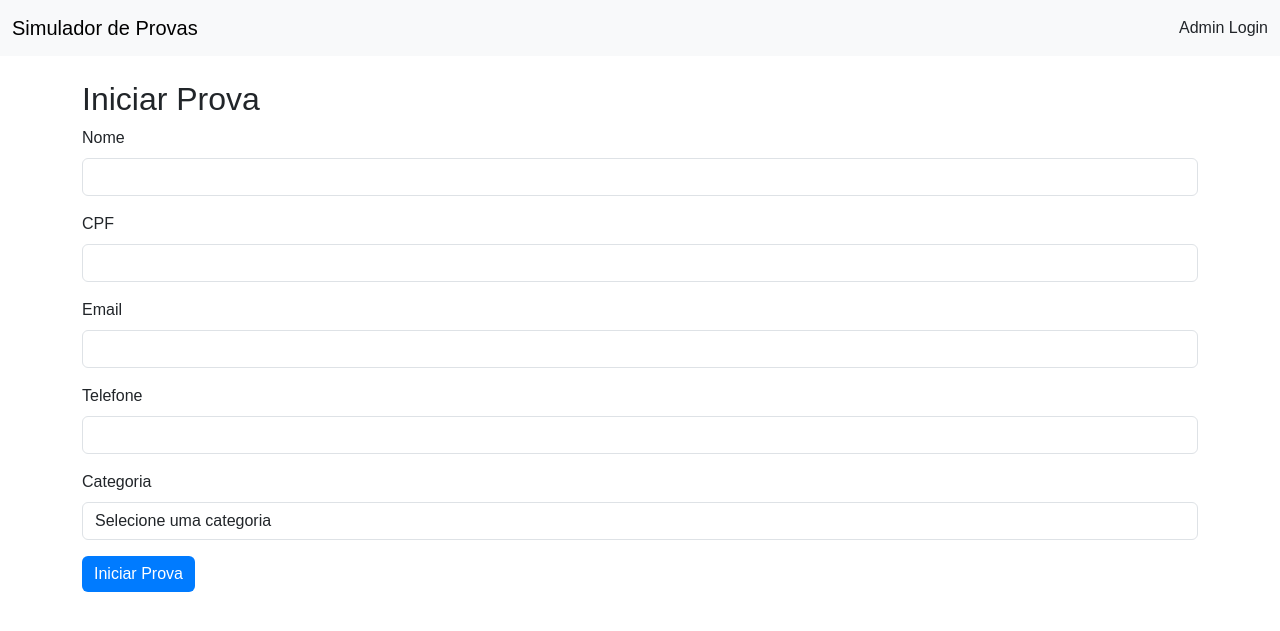
After one commit to douglasinforj/sistema_simulador_provas, a Django app: page / in a window 1280 px wide. The commit adds this page. Shown: the top 631 px of the page. Run offline with Django 5.2, Linux system fonts and the light colour scheme; tables that the repository leaves empty hold one stand-in row (values such as "Sample post"); some libraries are stand-ins or nearby versions.

Commit message:
Adicionando projeto

```diff
--- a/prova/models.py
+++ b/prova/models.py
@@ -1,5 +1,4 @@
 from django.db import models
-from django.contrib.auth.models import User
 import uuid
 
 class Categoria(models.Model):
@@ -11,7 +10,7 @@ class Categoria(models.Model):
 class Questao(models.Model):
     enunciado = models.TextField()
     imagem = models.ImageField(upload_to='questoes/', blank=True, null=True)
-    categoria = models.ForeignKey(Categoria, on_delete=models.SET_NULL, null=True, blank=True)
+    categoria = models.ForeignKey(Categoria, on_delete=models.SET_NULL, null=True)
     created_at = models.DateTimeField(auto_now_add=True)
 
     def __str__(self):
@@ -27,9 +26,10 @@ class Alternativa(models.Model):
 
 class Prova(models.Model):
     candidato_nome = models.CharField(max_length=200)
-    candidato_cpf = models.CharField(max_length=14, unique=True)
+    candidato_cpf = models.CharField(max_length=14)
     candidato_email = models.EmailField()
     candidato_telefone = models.CharField(max_length=15)
+    categoria = models.ForeignKey(Categoria, on_delete=models.SET_NULL, null=True)
     questoes = models.ManyToManyField(Questao)
     nota = models.FloatField(null=True, blank=True)
     data_realizacao = models.DateTimeField(auto_now_add=True)
@@ -42,18 +42,20 @@ class Prova(models.Model):
             return 0
         acertos = 0
         for questao in self.questoes.all():
-            respostas_corretas = questao.alternativas.filter(is_correct=True)
-            respostas_marcadas = Resposta.objects.filter(prova=self, alternativa__questao=questao)
-            if respostas_marcadas.count() == respostas_corretas.count():
-                todas_corretas = all(r.alternativa.is_correct for r in respostas_marcadas)
-                if todas_corretas and respostas_marcadas.exists():
-                    acertos += 1
+            respostas_corretas = set(questao.alternativas.filter(is_correct=True).values_list('id', flat=True))
+            escolhas_candidato = set(EscolhaCandidato.objects.filter(prova=self, alternativa__questao=questao).values_list('alternativa_id', flat=True))
+            if escolhas_candidato == respostas_corretas and escolhas_candidato:
+                acertos += 1
         return (acertos / total_questoes) * 10
 
     def __str__(self):
         return f"Prova de {self.candidato_nome} - {self.data_realizacao}"
 
-class Resposta(models.Model):
+    class Meta:
+        unique_together = ('candidato_cpf', 'categoria')
+
+
+class EscolhaCandidato(models.Model):
     prova = models.ForeignKey(Prova, on_delete=models.CASCADE)
     alternativa = models.ForeignKey(Alternativa, on_delete=models.CASCADE)
     created_at = models.DateTimeField(auto_now_add=True)
--- /dev/null
+++ b/prova/templates/prova/iniciar_prova.html
@@ -0,0 +1,34 @@
+{% extends 'base.html' %}
+{% load crispy_forms_tags %}
+{% block content %}
+    <h2>Iniciar Prova</h2>
+    <form method="post">
+        {% csrf_token %}
+        <div class="mb-3">
+            <label for="nome" class="form-label">Nome</label>
+            <input type="text" class="form-control" id="nome" name="nome" required>
+        </div>
+        <div class="mb-3">
+            <label for="cpf" class="form-label">CPF</label>
+            <input type="text" class="form-control" id="cpf" name="cpf" required>
+        </div>
+        <div class="mb-3">
+            <label for="email" class="form-label">Email</label>
+            <input type="email" class="form-control" id="email" name="email" required>
+        </div>
+        <div class="mb-3">
+            <label for="telefone" class="form-label">Telefone</label>
+            <input type="text" class="form-control" id="telefone" name="telefone" required>
+        </div>
+        <div class="mb-3">
+            <label for="categoria" class="form-label">Categoria</label>
+            <select class="form-control" id="categoria" name="categoria" required>
+                <option value="">Selecione uma categoria</option>
+                {% for categoria in categorias %}
+                    <option value="{{ categoria.id }}">{{ categoria.nome }}</option>
+                {% endfor %}
+            </select>
+        </div>
+        <button type="submit" class="btn btn-primary">Iniciar Prova</button>
+    </form>
+{% endblock %}
--- /dev/null
+++ b/prova/urls.py
@@ -0,0 +1,8 @@
+from django.urls import path
+from . import views
+
+urlpatterns = [
+    path('', views.iniciar_prova, name='iniciar_prova'),
+    path('prova/<uuid:prova_uuid>', views.realizar_prova, name='realizar_prova'),
+    path('resultado/<uuid:prova_uuid>/', views.resultado_prova, name='resultado_prova'),
+]
--- a/prova/views.py
+++ b/prova/views.py
@@ -1,8 +1,9 @@
-from django.shortcuts import render, redirect
+from django.shortcuts import render, redirect, get_object_or_404
 import re
 from django.contrib import messages
-from .models import Categoria, Questao, Prova
+from .models import Categoria, Questao, Prova, Alternativa, EscolhaCandidato
 import random
+from django.db import IntegrityError
 
 def validar_cpf(cpf):
     cpf = re.sub(r'\D', '', cpf)
@@ -23,29 +24,62 @@ def iniciar_prova(request):
         candidato_cpf = request.POST['cpf']
         candidato_email = request.POST['email']
         candidato_telefone = request.POST['telefone']
-        quantidade_questoes = int(request.POST['quantidade_questoes'])
-        categoria_id = request.POST.get('categoria')
+        categoria_id = request.POST['categoria']
 
         if not validar_cpf(candidato_cpf):
             messages.error(request, 'CPF inválido.')
             return render(request, 'prova/iniciar_prova.html', {'categorias': Categoria.objects.all()})
 
-        questoes = Questao.objects.all()
-        if categoria_id:
-            questoes = questoes.filter(categoria_id=categoria_id)
-        questoes = list(questoes)
-        if len(questoes) < quantidade_questoes:
+        try:
+            categoria = Categoria.objects.get(id=categoria_id)
+        except Categoria.DoesNotExist:
+            messages.error(request, 'Categoria inválida.')
+            return render(request, 'prova/iniciar_prova.html', {'categorias': Categoria.objects.all()})
+
+        # Verificar se o CPF já foi usado para esta categoria
+        if Prova.objects.filter(candidato_cpf=candidato_cpf, categoria=categoria).exists():
+            messages.error(request, 'Este CPF já foi usado para uma prova nesta categoria.')
+            return render(request, 'prova/iniciar_prova.html', {'categorias': Categoria.objects.all()})
+
+        questoes = list(Questao.objects.filter(categoria=categoria))
+        if len(questoes) < 4:
             messages.error(request, 'Não há questões suficientes na categoria selecionada.')
-            return render(request, 'prova/iniciar_prova.html', {'categoria': Categoria.objects.all()} )
+            return render(request, 'prova/iniciar_prova.html', {'categorias': Categoria.objects.all()})
 
-        questoes_selecionadas = random.sample(questoes, quantidade_questoes)
-        prova = Prova.objects.create(
-            candidato_nome=candidato_nome,
-            candidato_cpf=candidato_cpf,
-            candidato_email=candidato_email,
-            candidato_telefone=candidato_telefone,
-        )
-        prova.questoes.set(questoes_selecionadas)
-        return redirect('realizar_prova', prova_uuid=prova.uuid)
+        questoes_selecionadas = random.sample(questoes, 4)
+        try:
+            prova = Prova.objects.create(
+                candidato_nome=candidato_nome,
+                candidato_cpf=candidato_cpf,
+                candidato_email=candidato_email,
+                candidato_telefone=candidato_telefone,
+                categoria=categoria,
+            )
+            prova.questoes.set(questoes_selecionadas)
+            return redirect('realizar_prova', prova_uuid=prova.uuid)
+        except IntegrityError:
+            messages.error(request, 'Este CPF já foi usado para uma prova nesta categoria.')
+            return render(request, 'prova/iniciar_prova.html', {'categorias': Categoria.objects.all()})
 
     return render(request, 'prova/iniciar_prova.html', {'categorias': Categoria.objects.all()})
+
+
+def realizar_prova(request, prova_uuid):
+    prova = get_object_or_404(Prova, uuid=prova_uuid)
+    if request.method == 'POST':
+        for questao in prova.questoes.all():
+            respostas_selecionadas = request.POST.getlist(f'questao_{questao.id}')
+            for alternativa_id in respostas_selecionadas:
+                alternativa = Alternativa.objects.get(id=alternativa_id)
+                EscolhaCandidato.objects.create(prova=prova, alternativa=alternativa)
+        prova.nota = prova.calcular_nota()
+        prova.save()
+        return redirect('resultado_prova', prova_uuid=prova.uuid)
+
+    questoes = prova.questoes.all()
+    return render(request, 'prova/realizar_prova.html', {'prova': prova, 'questoes': questoes, 'tempo_limite': prova.tempo_limite})
+
+
+def resultado_prova(request, prova_uuid):
+    prova = get_object_or_404(Prova, uuid=prova_uuid)
+    return render(request, 'prova/resultado_prova.html', {'prova': prova})
--- a/simulador_prova/settings.py
+++ b/simulador_prova/settings.py
@@ -134,3 +134,5 @@ MEDIA_ROOT = os.path.join(BASE_DIR, 'media')
 # https://docs.djangoproject.com/en/5.2/ref/settings/#default-auto-field
 
 DEFAULT_AUTO_FIELD = 'django.db.models.BigAutoField'
+
+CRISPY_TEMPLATE_PACK = 'bootstrap5'
--- a/simulador_prova/urls.py
+++ b/simulador_prova/urls.py
@@ -1,22 +1,9 @@
-"""
-URL configuration for simulador_prova project.
-
-The `urlpatterns` list routes URLs to views. For more information please see:
-    https://docs.djangoproject.com/en/5.2/topics/http/urls/
-Examples:
-Function views
-    1. Add an import:  from my_app import views
-    2. Add a URL to urlpatterns:  path('', views.home, name='home')
-Class-based views
-    1. Add an import:  from other_app.views import Home
-    2. Add a URL to urlpatterns:  path('', Home.as_view(), name='home')
-Including another URLconf
-    1. Import the include() function: from django.urls import include, path
-    2. Add a URL to urlpatterns:  path('blog/', include('blog.urls'))
-"""
 from django.contrib import admin
-from django.urls import path
+from django.urls import path, include
+from django.conf.urls.static import static
+from django.conf import settings
 
 urlpatterns = [
     path('admin/', admin.site.urls),
-]
+    path('', include('prova.urls')),
+] + static(settings.MEDIA_URL, document_root=settings.MEDIA_ROOT)
--- /dev/null
+++ b/static/css/styles.css
@@ -0,0 +1,19 @@
+body{
+    font-family: Arial, sans-serif;
+}
+.card{
+    border-radius: 10px;
+    box-shadow: 0 2px 5px rgba(0,0,0,0.1);
+}
+.btn-primary {
+    background-color: #007bff;
+    border: none;
+}
+.btn-primary:hover {
+    background-color: #0056b3;
+}
+#timer {
+    font-size: 1.2em;
+    font-weight: bold;
+    color: #dc3545;
+}
--- /dev/null
+++ b/static/js/prova.js
@@ -0,0 +1,10 @@
+document.addEventListener('DOMContentLoaded', function() {
+    const cpfInput = document.querySelector('#cpf');
+    if (cpfInput) {
+        cpfInput.addEventListener('input', function(e) {
+            let value = e.target.value.replace(/\D/g, '');
+            if (value.length > 11) value = value.slice(0, 11);
+            e.target.value = value.replace(/(\d{3})(\d{3})(\d{3})(\d{2})/, '$1.$2.$3-$4');
+        });
+    }
+});
--- a/templates/base.html
+++ b/templates/base.html
@@ -1,3 +1,5 @@
+{% load static %}
+
 <!DOCTYPE html>
 <html lang="pt-br">
 <head>
```
Also changed, not shown: prova/admin.py (+5 -4 lines), prova/templates/prova/realizar_prova.html (added, +44 -0 lines), prova/templates/prova/resultado_prova.html (added, +10 -0 lines), prova/migrations/0002_prova_categoria_alter_prova_candidato_cpf_and_more.py (added), prova/migrations/0003_rename_resposta_escolhacandidato.py (added).
